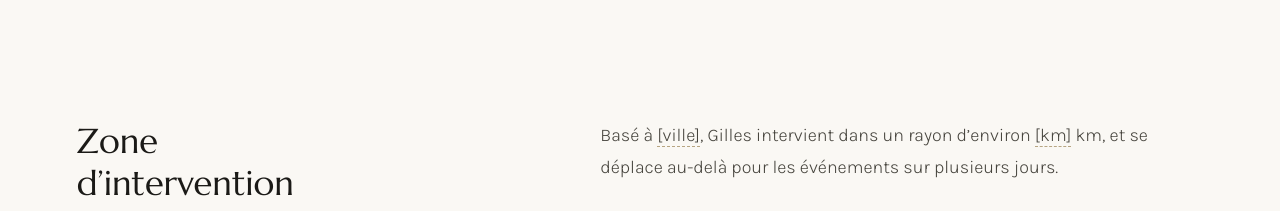
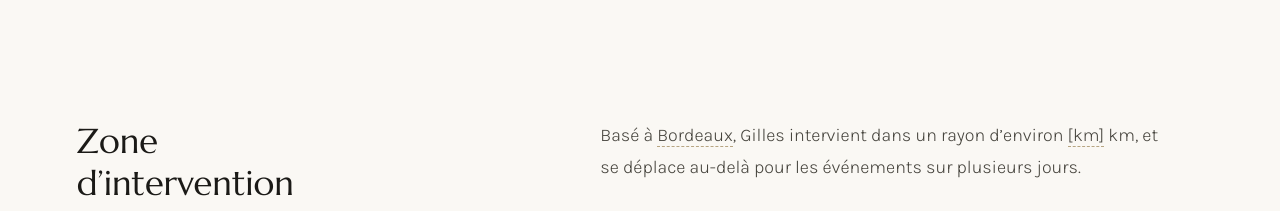
Before and after one commit to pngabou/gille-traiteur, a plain HTML site: page index.html in a window 1280 px wide. Shown: the part 3760-3971 px from the top of the page. Drawn offline with nearby package versions, Linux system fonts and the light colour scheme.

Commit message:
Update intervention zone city to Bordeaux in the static HTML content

```diff
--- a/index.html
+++ b/index.html
@@ -154,7 +154,7 @@
   <div class="zone-inner">
     <h2 class="section-title">Zone<br>d’intervention</h2>
     <div class="zone-content">
-      <p class="zone-lead">Basé à <span class="fill-blank">[ville]</span>, Gilles intervient dans un rayon d’environ <span class="fill-blank">[km]</span> km, et se déplace au-delà pour les événements sur plusieurs jours.</p>
+      <p class="zone-lead">Basé à <span class="fill-blank">Bordeaux</span>, Gilles intervient dans un rayon d’environ <span class="fill-blank">[km]</span> km, et se déplace au-delà pour les événements sur plusieurs jours.</p>
       <div class="zone-grid">
         <div class="zone-item"><span class="zone-item-label">Domicile &amp; lieux privés</span><span>Cuisine sur place ou en liaison froide</span></div>
         <div class="zone-item"><span class="zone-item-label">Lieux de réception</span><span>Châteaux, domaines, salles partenaires</span></div>
```
